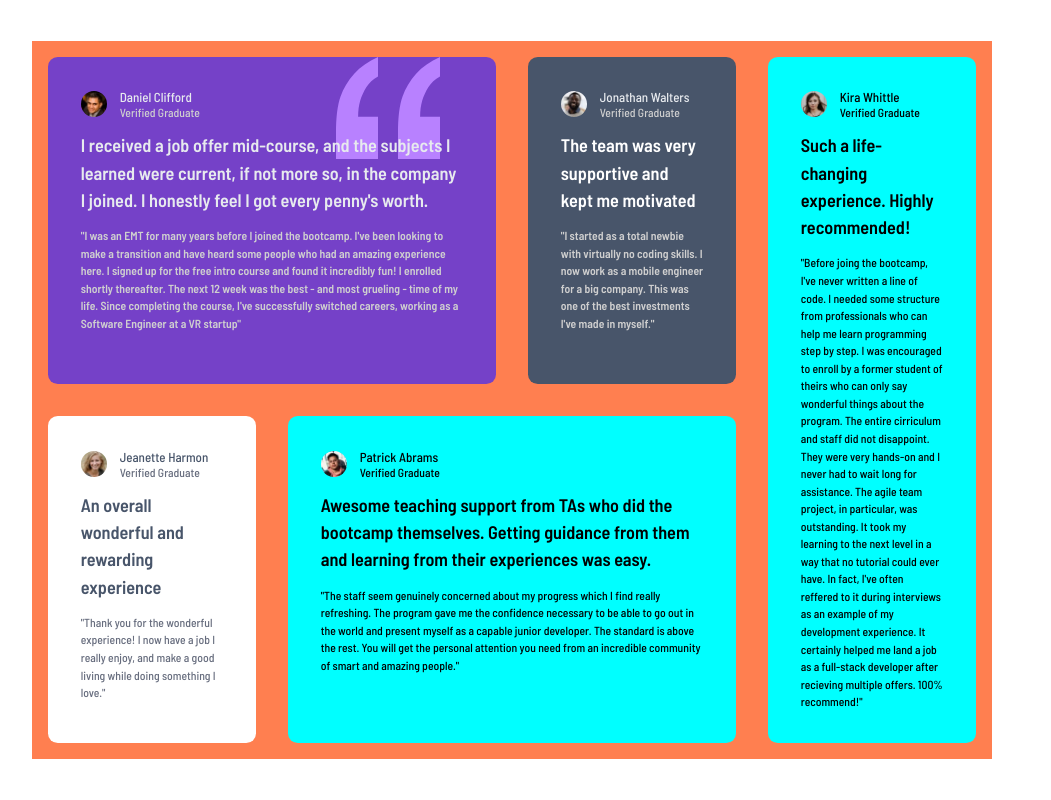
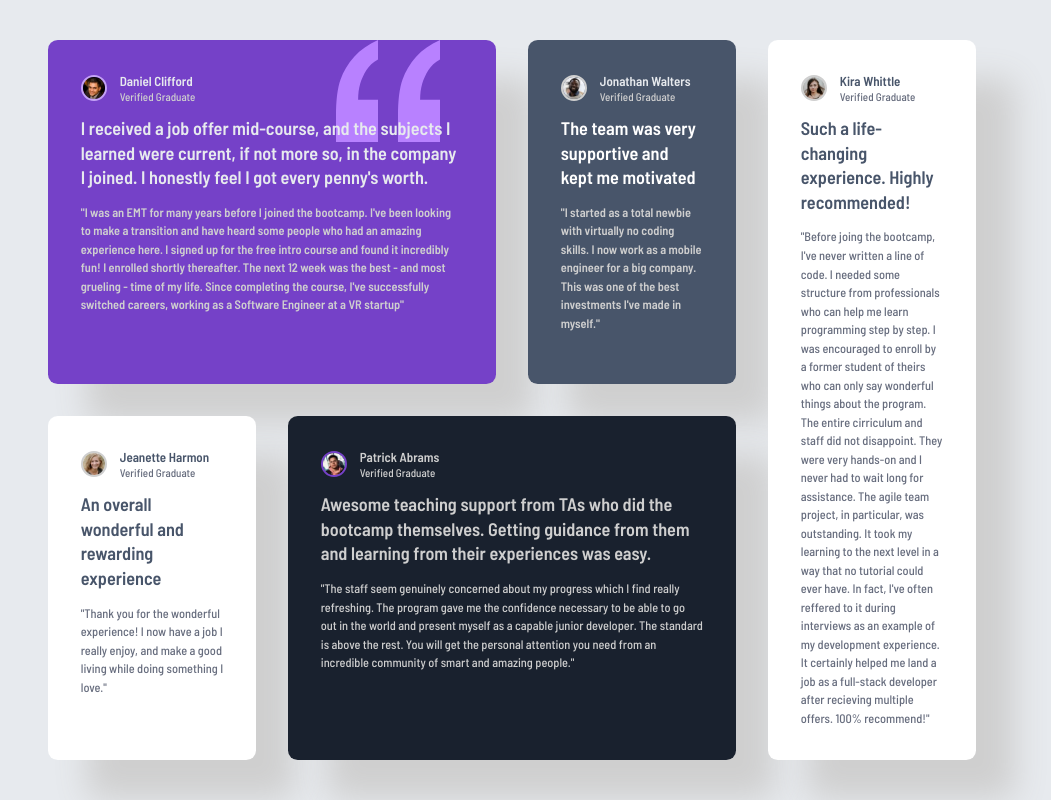
Before and after one commit to Lincoln-Dupree/Testimonial-Grid, a plain HTML site: page index.html in a window 1280 px wide. Shown: the whole page, without its empty margins (128-1179 px from the left). Drawn offline with Linux system fonts and the light colour scheme.

Commit message:
finished desktop styling

```diff
--- a/styles.css
+++ b/styles.css
@@ -26,10 +26,11 @@ body {
   justify-content: center;
   align-items: center;
   height: 100vh;
+  background-color: var(--Grey-100);
 }
 
 .main-container {
-  background-color: coral;
+  /* background-color: coral; */
   width: 75%;
   height: auto;
   display: grid;
@@ -46,6 +47,11 @@ body {
   padding: 2.5rem;
   margin: 1.25rem;
   border-radius: 0.75rem;
+  display: flex;
+  flex-direction: column;
+  gap: 1rem;
+  position: relative;
+  box-shadow: 3rem 3rem 2.5rem var(--Grey-200);
 }
 
 .reviewer-details {
@@ -61,25 +67,30 @@ body {
   height: auto;
 }
 
+.name-container {
+  display: flex;
+  flex-direction: column;
+  gap: 0.125rem;
+}
+
 .reviewer-name {
   font-size: 1rem;
+  font-weight: 600;
 }
 
 .graduate {
-  font-size: 0.9rem;
+  font-size: 0.85rem;
 }
 
 .main-review {
   font-weight: 600;
-  margin-top: 1rem;
   font-size: 1.4rem;
-  line-height: 1.5;
+  line-height: 1.35;
 }
 
 .sub-review {
-  margin-top: 1rem;
   line-height: 1.5;
-  font-size: 0.9rem;
+  font-size: 0.95rem;
   font-weight: 500;
 }
 
@@ -96,6 +107,10 @@ body {
   filter: brightness(110%);
   right: 12.5%;
   z-index: 0;
+}
+
+.daniel-clifford .profile-img {
+  border: 2px solid var(--Purple-300);
 }
 
 .daniel-clifford .main-review {
@@ -122,6 +137,10 @@ body {
   color: var(--White);
 }
 
+.jonathan-walters .profile-img {
+  border: 2px solid var(--Grey-200);
+}
+
 .jonathan-walters .reviewer-name {
   color: var(--Grey-100);
 }
@@ -141,6 +160,10 @@ body {
   color: var(--Grey-500);
 }
 
+.jeanette-harmon .profile-img {
+  border: 2px solid var(--Grey-200);
+}
+
 .jeanette-harmon .graduate {
   color: var(--Grey-400);
 }
@@ -151,8 +174,28 @@ body {
 
 .patrick-abrams {
   grid-area: pa;
+  background-color: var(--Dark-Blue);
+  color: var(--Grey-200);
+}
+
+.patrick-abrams .profile-img {
+  border: 2px solid var(--Purple-500);
 }
 
 .kira-whittle {
   grid-area: kw;
+  background-color: var(--White);
+  color: var(--Grey-500);
 }
+
+.kira-whittle .profile-img {
+  border: 2px solid var(--Grey-200);
+}
+
+.kira-whittle .graduate {
+  color: var(--Grey-400);
+}
+
+.kira-whittle .sub-review {
+  color: var(--Grey-400);
+}
```
